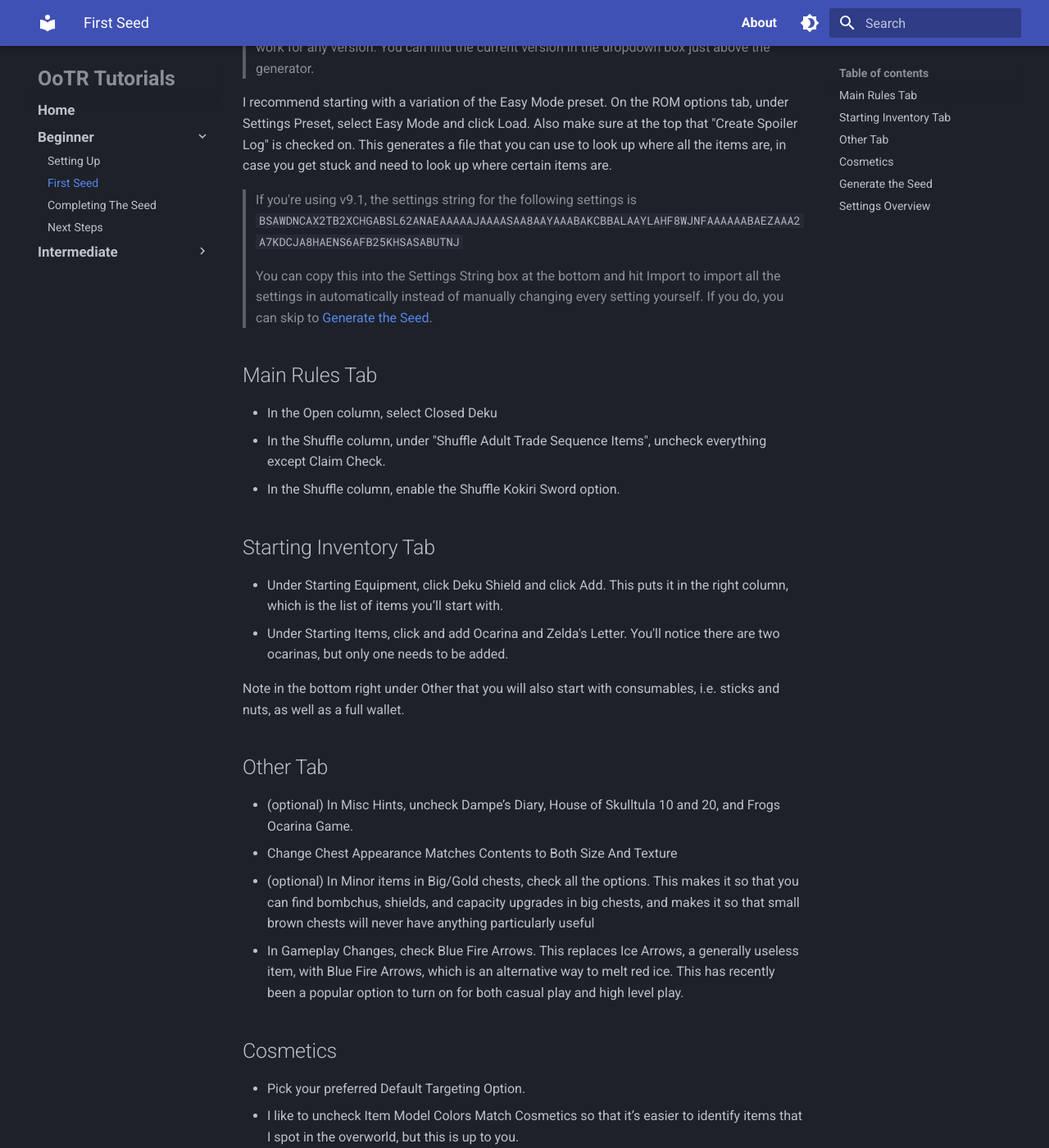
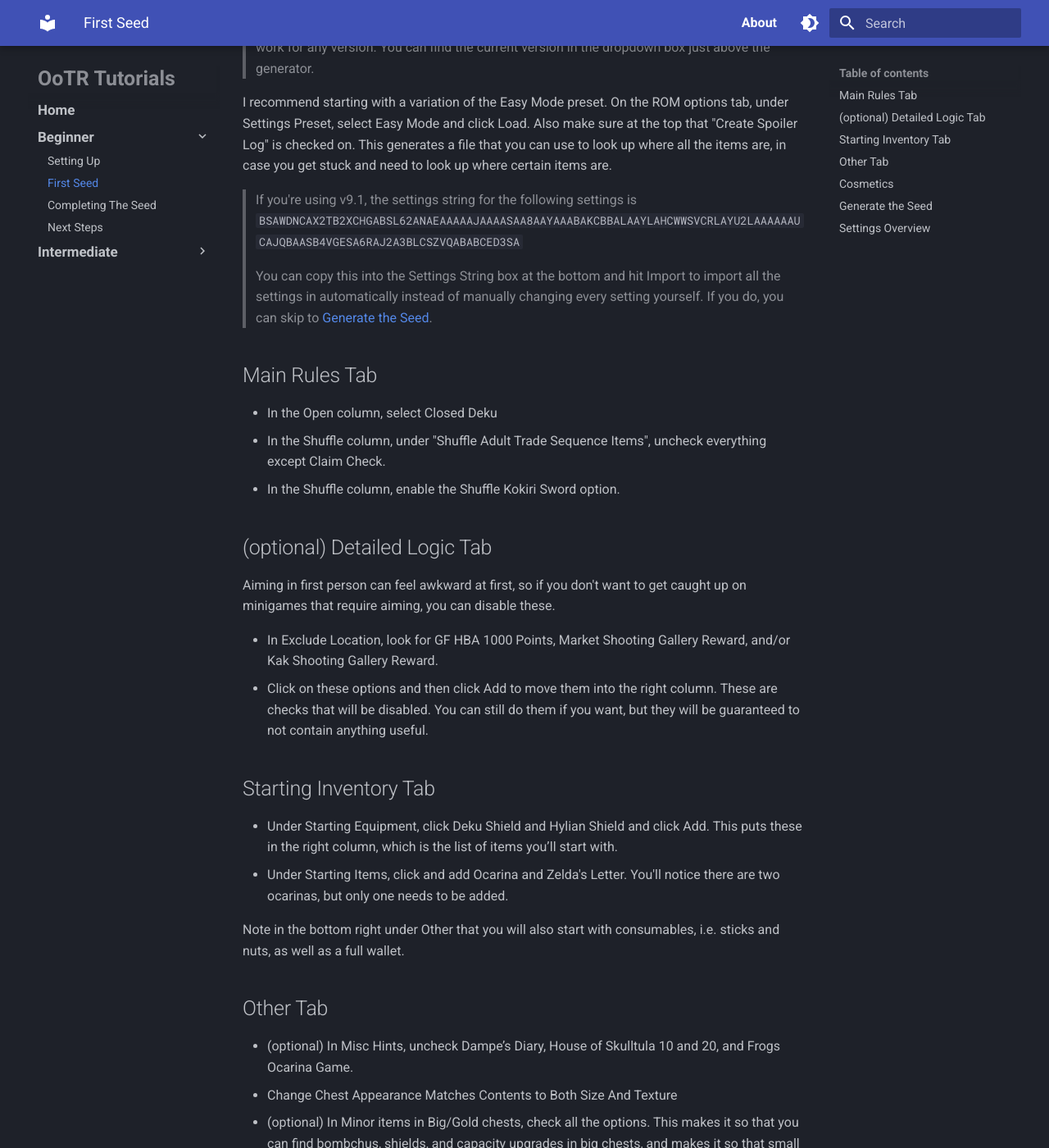
Before and after one commit to flee135/OoTR-Tutorials, an MkDocs documentation site: the page built from docs/beginner/first-seed.md, in a window 1280 px wide and 1400 px high, scrolled down 328 px. Shown: the whole window at 82% size. Built offline with MkDocs 1.6.1 and Material for MkDocs 9.7.7, drawn with Linux system fonts in a browser that asks for light colours; some of the changed text lies outside the part shown.

Commit message:
first seed updates
- how to disable aiming minigames
- hylian shield start
- settings string update

```diff
--- a/docs/beginner/first-seed.md
+++ b/docs/beginner/first-seed.md
@@ -8,7 +8,7 @@ The rest of this article is primarily about the settings that I recommend for yo
 
 I recommend starting with a variation of the Easy Mode preset. On the ROM options tab, under Settings Preset, select Easy Mode and click Load. Also make sure at the top that "Create Spoiler Log" is checked on. This generates a file that you can use to look up where all the items are, in case you get stuck and need to look up where certain items are.
 
-> If you're using v9.1, the settings string for the following settings is `BSAWDNCAX2TB2XCHGABSL62ANAEAAAAAJAAAASAA8AAYAAABAKCBBALAAYLAHF8WJNFAAAAAABAEZAAA2A7KDCJA8HAENS6AFB25KHSASABUTNJ`
+> If you're using v9.1, the settings string for the following settings is `BSAWDNCAX2TB2XCHGABSL62ANAEAAAAAJAAAASAA8AAYAAABAKCBBALAAYLAHCWWSVCRLAYU2LAAAAAAUCAJQBAASB4VGESA6RAJ2A3BLCSZVQABABCED3SA`
 >
 >You can copy this into the Settings String box at the bottom and hit Import to import all the settings in automatically instead of manually changing every setting yourself. If you do, you can skip to [Generate the Seed](#generate-the-seed).
 
@@ -17,8 +17,14 @@ I recommend starting with a variation of the Easy Mode preset. On the ROM option
 - In the Shuffle column, under "Shuffle Adult Trade Sequence Items", uncheck everything except Claim Check.
 - In the Shuffle column, enable the Shuffle Kokiri Sword option.
 
+## (optional) Detailed Logic Tab
+Aiming in first person can feel awkward at first, so if you don't want to get caught up on minigames that require aiming, you can disable these.
+
+- In Exclude Location, look for GF HBA 1000 Points, Market Shooting Gallery Reward, and/or Kak Shooting Gallery Reward.
+- Click on these options and then click Add to move them into the right column. These are checks that will be disabled. You can still do them if you want, but they will be guaranteed to not contain anything useful.
+
 ## Starting Inventory Tab
-- Under Starting Equipment, click Deku Shield and click Add. This puts it in the right column, which is the list of items you’ll start with.
+- Under Starting Equipment, click Deku Shield and Hylian Shield and click Add. This puts these in the right column, which is the list of items you’ll start with.
 - Under Starting Items, click and add Ocarina and Zelda's Letter. You'll notice there are two ocarinas, but only one needs to be added.
 
 Note in the bottom right under Other that you will also start with consumables, i.e. sticks and nuts, as well as a full wallet.
@@ -30,7 +36,7 @@ Note in the bottom right under Other that you will also start with consumables,
 - In Gameplay Changes, check Blue Fire Arrows. This replaces Ice Arrows, a generally useless item, with Blue Fire Arrows, which is an alternative way to melt red ice. This has recently been a popular option to turn on for both casual play and high level play.
 
 ## Cosmetics
-- Pick your preferred Default Targeting Option.
+- Pick your preferred Default Targeting Option. If you're unsure, stick with Hold.
 - I like to uncheck Item Model Colors Match Cosmetics so that it’s easier to identify items that I spot in the overworld, but this is up to you.
 
 Feel free to modify the remaining cosmetics how you wish.
```
